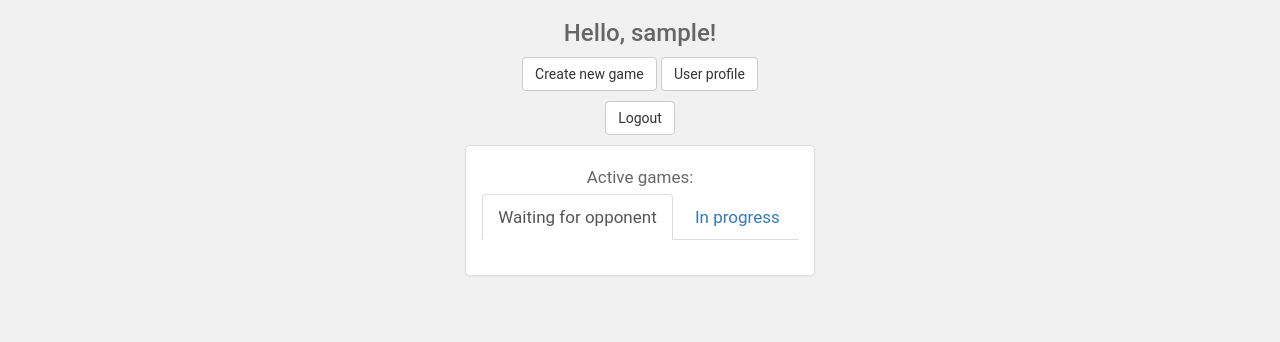
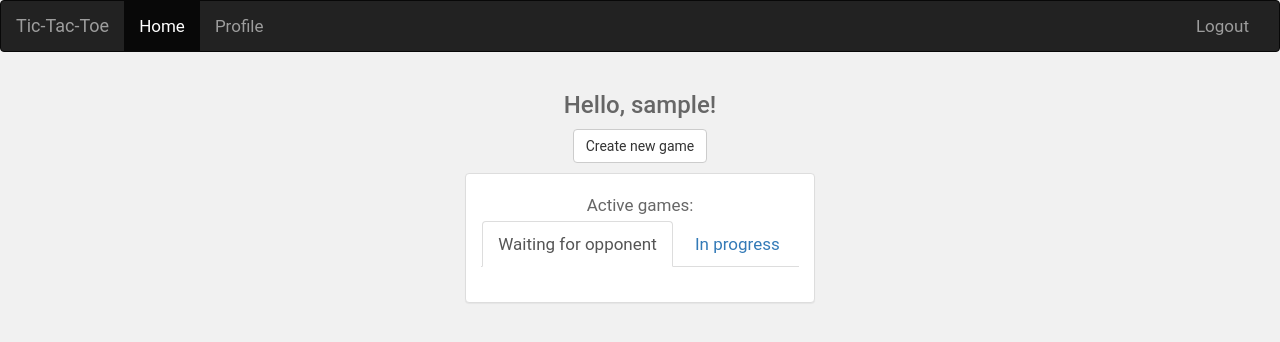
Before and after one commit to Badzyo/tic-tac-toe, a Flask app: page / in a window 1280 px wide. Shown: the top 342 px of the page. Run offline with Flask 2, Linux system fonts and the light colour scheme; the visitor is signed in with stand-in values (Sample User, id 1); data comes from the database, SQL or seed files in the repository; data that the repository does not hold is empty; some libraries are stand-ins or nearby versions.

Commit message:
Global navbar

```diff
--- a/app/templates/base.html
+++ b/app/templates/base.html
@@ -64,6 +64,41 @@
 {%  endblock %}
 </head>
 <body class="body-back-color">
+    <!--   BEGIN NAVBAR  -->
+    <nav class="navbar navbar-inverse">
+        <div class="container-fluid">
+            <div class="navbar-header">
+                <button type="button" class="navbar-toggle collapsed" data-toggle="collapse" data-target="#bs-example-navbar-collapse-2">
+                    <span class="sr-only">Toggle navigation</span>
+                    <span class="icon-bar"></span>
+                    <span class="icon-bar"></span>
+                    <span class="icon-bar"></span>
+                </button>
+                <a class="navbar-brand" href="{{ url_for('index') }}">Tic-Tac-Toe</a>
+            </div>
+
+            <div class="collapse navbar-collapse" id="bs-example-navbar-collapse-2">
+                <ul class="nav navbar-nav">
+                {% block navbar_links %}
+                {% endblock %}
+                </ul>
+                {% if current_user.is_authenticated %}
+                <ul class="nav navbar-nav navbar-right">
+                    <li>
+                        <a href="javascript:{}" onclick="document.getElementById('logout-form').submit(); return false;">
+                            Logout
+                        </a>
+                    </li>
+                </ul>
+                {% endif %}
+            </div>
+        </div>
+        {% if current_user.is_authenticated %}
+        <form id="logout-form" action="{{ url_for('logout') }}" method="POST">
+        </form>
+        {% endif %}
+    </nav>
+    <!--    END NAVBAR  -->
 
     <div class="container">
         {% block content %} {% endblock %}
--- a/app/templates/index.html
+++ b/app/templates/index.html
@@ -4,13 +4,15 @@
 {% block title %}
 Main : TicTacToe
 {% endblock %}
+{% block navbar_links %}
+    <li class="active"><a href="{{ url_for('index') }}">Home <span class="sr-only">(current)</span></a></li>
+    <li><a href="{{ url_for('user_profile', user_id=current_user.id) }}">Profile</a></li>
+{% endblock %}
 {% block content %}
     <div class="main-block row col-lg-4 col-lg-offset-4 col-md-6 col-md-offset-3 col-xs-12">
         <h3>Hello, {{ current_user.username }}!</h3>
         <p>
             <a href="{{ url_for('new_game') }}" class="btn btn-default">Create new game</a>
-            <a href="{{ url_for('user_profile', user_id=current_user.id) }}" class="btn btn-default">User profile</a>
-            {{ render_logout_button() }}
         </p>
         <div class="panel panel-default">
             <div class="panel-body">
--- a/app/templates/login.html
+++ b/app/templates/login.html
@@ -2,6 +2,9 @@
 {% from 'macros/macros.html' import render_form %}
 {% block title %}
 Login : TicTacToe
+{% endblock %}
+{% block navbar_links %}
+    <li><a href="{{ url_for('index') }}">Home</a></li>
 {% endblock %}
 {% block content %}
     <div class="row main-block col-lg-4 col-lg-offset-4 col-md-6 col-md-offset-3 col-xs-12">
--- a/app/templates/macros/macros.html
+++ b/app/templates/macros/macros.html
@@ -1,17 +1,3 @@
-{% macro render_logout_button() %}
-<form action="{{ url_for('logout') }}" method="POST">
-<input type="submit" value="Logout" class="btn btn-default">
-</form>
-{% endmacro %}
-
-
-{# Render bootstrap3 button #}
-{% macro render_button(action_url='', action_text='Submit', class_='', id_='', btn_class='btn btn-default') %}
-    <form method="POST" action="{{ action_url }}" class="{{ class_ }}">
-        <button type="submit" class="{{ btn_class }}" id="{{ id_ }}">{{ action_text }} </button>
-    </form>
-{% endmacro %}
-
 {# Render empty post form #}
 {% macro render_post_form(action_url='', id_='') %}
     <form method="POST" action="{{ action_url }}" id="{{ id_ }}"></form>
--- a/app/templates/new_game.html
+++ b/app/templates/new_game.html
@@ -6,6 +6,10 @@ New Game : TicTacToe
 {% block js %}
     {{ super() }}
     <script src="/static/scripts/game_creation_validator.js"></script>
+{% endblock %}
+{% block navbar_links %}
+    <li><a href="{{ url_for('index') }}">Home</a></li>
+    <li><a href="{{ url_for('user_profile', user_id=current_user.id) }}">Profile</a></li>
 {% endblock %}
 {% block content %}
     <div class="main-block row col-lg-4 col-lg-offset-4 col-md-6 col-md-offset-3 col-xs-12">
--- a/app/templates/profile.html
+++ b/app/templates/profile.html
@@ -2,6 +2,10 @@
 {% from "macros/macros.html" import render_games_table %}
 {% block title %}
     {{ user.username }}: TicTacToe
+{% endblock %}
+{% block navbar_links %}
+    <li><a href="{{ url_for('index') }}">Home</a></li>
+    <li class="active"><a href="{{ url_for('user_profile', user_id=current_user.id) }}">Profile <span class="sr-only">(current)</span></a></li>
 {% endblock %}
 {% block content %}
     <h3>{{ user.username }} Profile</h3>
--- a/app/templates/register.html
+++ b/app/templates/register.html
@@ -2,6 +2,9 @@
 {% from 'macros/macros.html' import render_form %}
 {% block title %}
 Registration : TicTacToe
+{% endblock %}
+{% block navbar_links %}
+    <li><a href="{{ url_for('index') }}">Home</a></li>
 {% endblock %}
 {% block content %}
     <div class="row main-block col-lg-4 col-lg-offset-4 col-md-6 col-md-offset-3 col-xs-12">
```
Also changed, not shown: app/templates/game.html (+5 -2 lines).
